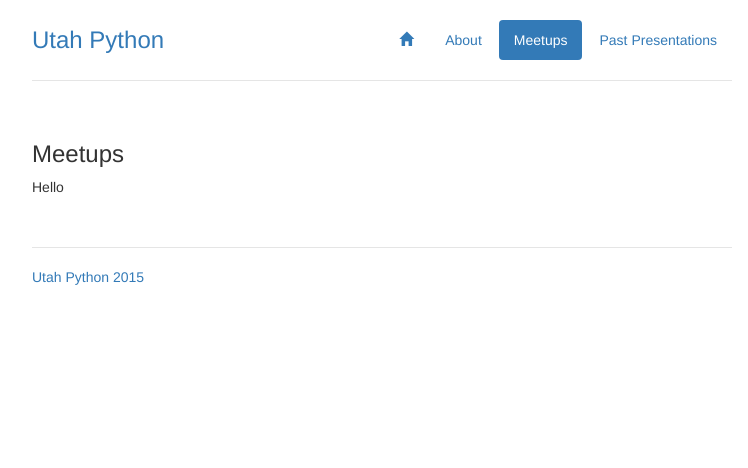
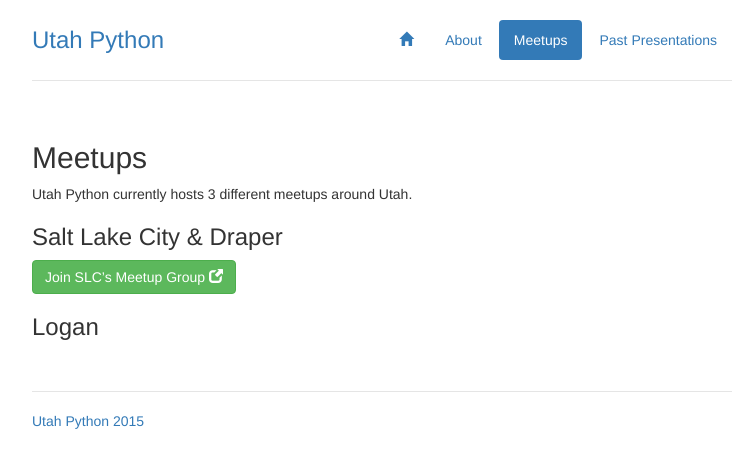
Before and after one commit to utahpython/utahpython.github.com, a Jekyll site: the page built from upcoming.md, in a window 1280 px wide. Shown: the top 468 px of the page, without its empty margins (258-1006 px from the left). Built offline with Jekyll 4.4.1, drawn with Linux system fonts in a browser that asks for light colours; nearby versions of some CDN libraries; library files that are not in the unit come from our copies.

Commit message:
updated initial meetup controller

```diff
--- /dev/null
+++ b/_includes/meetuptmpl.html
@@ -0,0 +1,4 @@
+{% raw %}
+<div ng-controller="MeetupCtrl">
+</div>
+{% endraw %}
--- a/static/js/controller.js
+++ b/static/js/controller.js
@@ -24,4 +24,23 @@ angular.module('utahPython', ['ui.router'])
         url: "/license",
         templateUrl: "license.html"
       });
+  })
+  .controller('MeetupCtrl', function($http) {
+    var meetup = this;
+    meetup.signed_url = "https://api.meetup.com/2/events?offset=0&format=json&limited_events=False&group_urlname=UtahPython&page=200&fields=&order=time&desc=false&status=upcoming&sig_id=10704711&sig=7eb0b440ac115c04d9133423ec0eb94c8d6ded89"
+
+    meetup.events = [];
+
+    meetup.loadGames = function loadGames () {
+      $http.get(meetup.signed_url)
+        .then(function success(result) {
+          meetup.events = result.data;
+          console.log(meetup.events);
+        }, function error(error) {
+          console.log(error);
+        });  // .then promises to get games
+    };
+
+    meetup.loadGames();
+
   });
--- a/upcoming.md
+++ b/upcoming.md
@@ -4,6 +4,19 @@ title: "Meetups"
 upcoming-nav: True
 ---
 
-### Meetups
+## Meetups
 
-Hello
+Utah Python currently hosts 3 different meetups around Utah.
+
+### Salt Lake City &amp; Draper
+
+<a class="btn btn-success" href="http://www.meetup.com/UtahPython/"
+	target="_blank"
+	role="button">
+	Join SLC’s Meetup Group
+  <span class="glyphicon glyphicon-new-window"></span>
+</a>
+
+{% include meetuptmpl.html %}
+
+### Logan
```
Also changed, not shown: _includes/pyladies.html (renamed from _includes/marketing.html).
